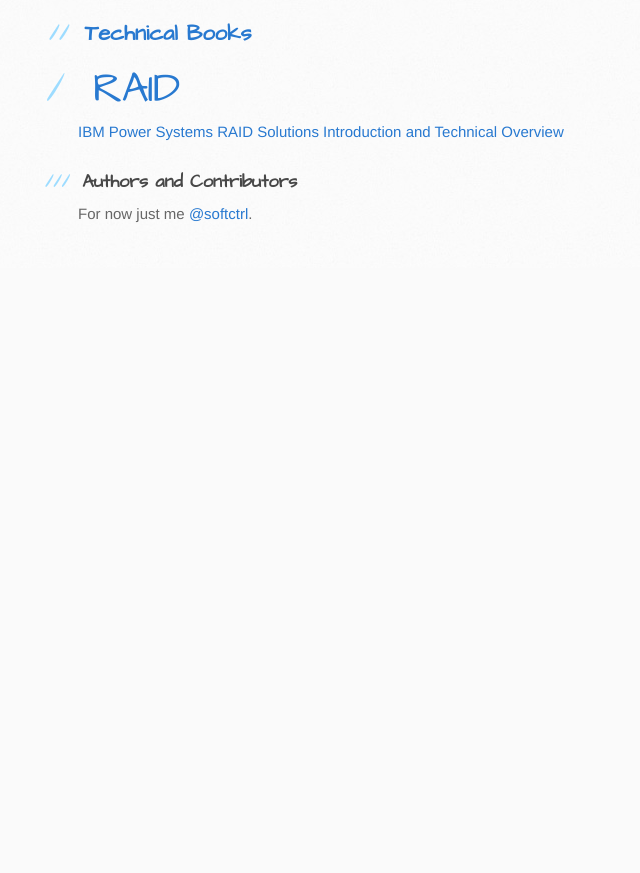
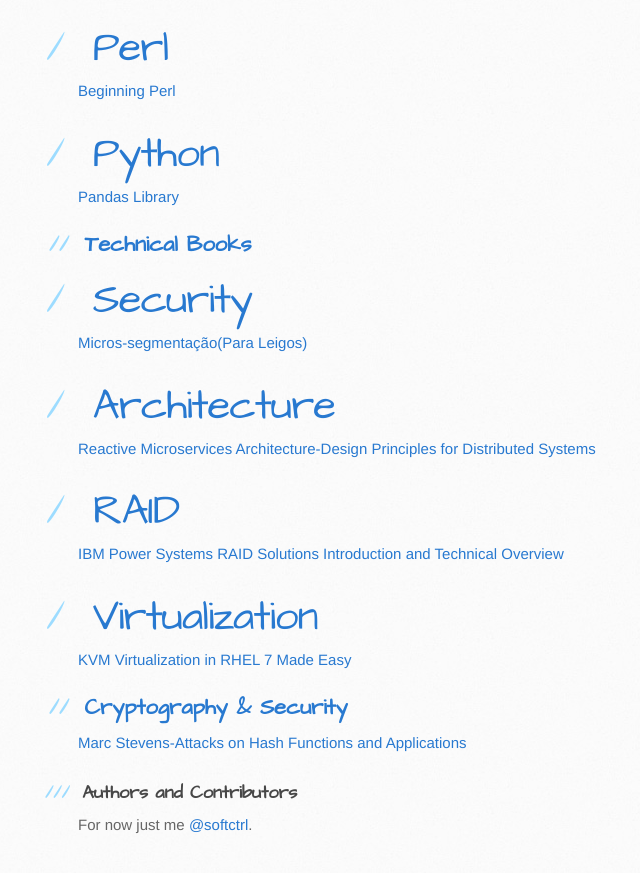
Before and after one commit to softctrl/all_you_need_is_code, a plain HTML site: page index.html in a window 1280 px wide. Shown: the part 914-1787 px from the top of the page, without its empty margins (92-732 px from the left). Before the commit the page ends 1182 px from the top, so only its background shows below. Drawn offline with Linux system fonts and the light colour scheme.

Commit message:
Create gh-pages branch via GitHub

```diff
--- a/index.html
+++ b/index.html
@@ -60,15 +60,51 @@ Code, code, code
 
 <p><a href="https://github.com/softctrl/all_you_need_is_code/raw/master/books/CPP/slago-C%2B%2B.pdf">Silvio do Lago Pereira, D.Sc.</a>/<a href="http://www.ime.usp.br/%7Eslago/">Origem</a></p>
 
+<h1>
+<a id="perl" class="anchor" href="#perl" aria-hidden="true"><span aria-hidden="true" class="octicon octicon-link"></span></a><a href="https://github.com/softctrl/all_you_need_is_code/raw/master/books/programming-languages/PERL/">Perl</a>
+</h1>
+
+<p><a href="https://github.com/softctrl/all_you_need_is_code/raw/master/books/programming-languages/PERL/">Beginning Perl</a></p>
+
+<h1>
+<a id="python" class="anchor" href="#python" aria-hidden="true"><span aria-hidden="true" class="octicon octicon-link"></span></a><a href="https://github.com/softctrl/all_you_need_is_code/raw/master/books/programming-languages/python/">Python</a>
+</h1>
+
+<p><a href="https://github.com/softctrl/all_you_need_is_code/raw/master/books/programming-languages/python/pandas/pandas.pdf">Pandas Library</a></p>
+
 <h2>
 <a id="technical-books" class="anchor" href="#technical-books" aria-hidden="true"><span aria-hidden="true" class="octicon octicon-link"></span></a><a href="https://github.com/softctrl/all_you_need_is_code/raw/master/books/technical">Technical Books</a>
 </h2>
+
+<h1>
+<a id="security" class="anchor" href="#security" aria-hidden="true"><span aria-hidden="true" class="octicon octicon-link"></span></a><a href="https://github.com/softctrl/all_you_need_is_code/raw/master/books/technical/security/">Security</a>
+</h1>
+
+<p><a href="https://github.com/softctrl/all_you_need_is_code/raw/master/books/technical/security/Q1%202016%20NSX%20LATAM%20Paid%20Social_LP.pdf">Micros-segmentação(Para Leigos)</a></p>
+
+<h1>
+<a id="architecture" class="anchor" href="#architecture" aria-hidden="true"><span aria-hidden="true" class="octicon octicon-link"></span></a><a href="https://github.com/softctrl/all_you_need_is_code/raw/master/books/technical/architecture/">Architecture</a>
+</h1>
+
+<p><a href="https://github.com/softctrl/all_you_need_is_code/raw/master/books/technical/architecture/Reactive_Microservices_Architecture.pdf">Reactive Microservices Architecture-Design Principles for Distributed Systems</a></p>
 
 <h1>
 <a id="raid" class="anchor" href="#raid" aria-hidden="true"><span aria-hidden="true" class="octicon octicon-link"></span></a><a href="https://github.com/softctrl/all_you_need_is_code/raw/master/books/technical/">RAID</a>
 </h1>
 
 <p><a href="https://github.com/softctrl/all_you_need_is_code/raw/master/books/technical/redp5234.pdf">IBM Power Systems RAID Solutions Introduction and Technical Overview</a></p>
+
+<h1>
+<a id="virtualization" class="anchor" href="#virtualization" aria-hidden="true"><span aria-hidden="true" class="octicon octicon-link"></span></a><a href="https://github.com/softctrl/all_you_need_is_code/raw/master/books/technical/virtualization">Virtualization</a>
+</h1>
+
+<p><a href="https://github.com/softctrl/all_you_need_is_code/raw/master/books/technical/virtualization/KVM_Virtualization_in_RHEL_7_Made_Easy.pdf">KVM Virtualization in RHEL 7 Made Easy</a></p>
+
+<h2>
+<a id="cryptography--security" class="anchor" href="#cryptography--security" aria-hidden="true"><span aria-hidden="true" class="octicon octicon-link"></span></a><a href="https://github.com/softctrl/all_you_need_is_code/raw/master/books/technical/cryptography/">Cryptography &amp; Security</a>
+</h2>
+
+<p><a href="https://github.com/softctrl/all_you_need_is_code/raw/master/books/technical/cryptography/Marc%20Stevens%20-%20Attacks%20on%20Hash%20Functions%20and%20Applications.pdf">Marc Stevens-Attacks on Hash Functions and Applications</a></p>
 
 <h3>
 <a id="authors-and-contributors" class="anchor" href="#authors-and-contributors" aria-hidden="true"><span aria-hidden="true" class="octicon octicon-link"></span></a>Authors and Contributors</h3>
```
Also changed, not shown: params.json (+1 -1 lines).
